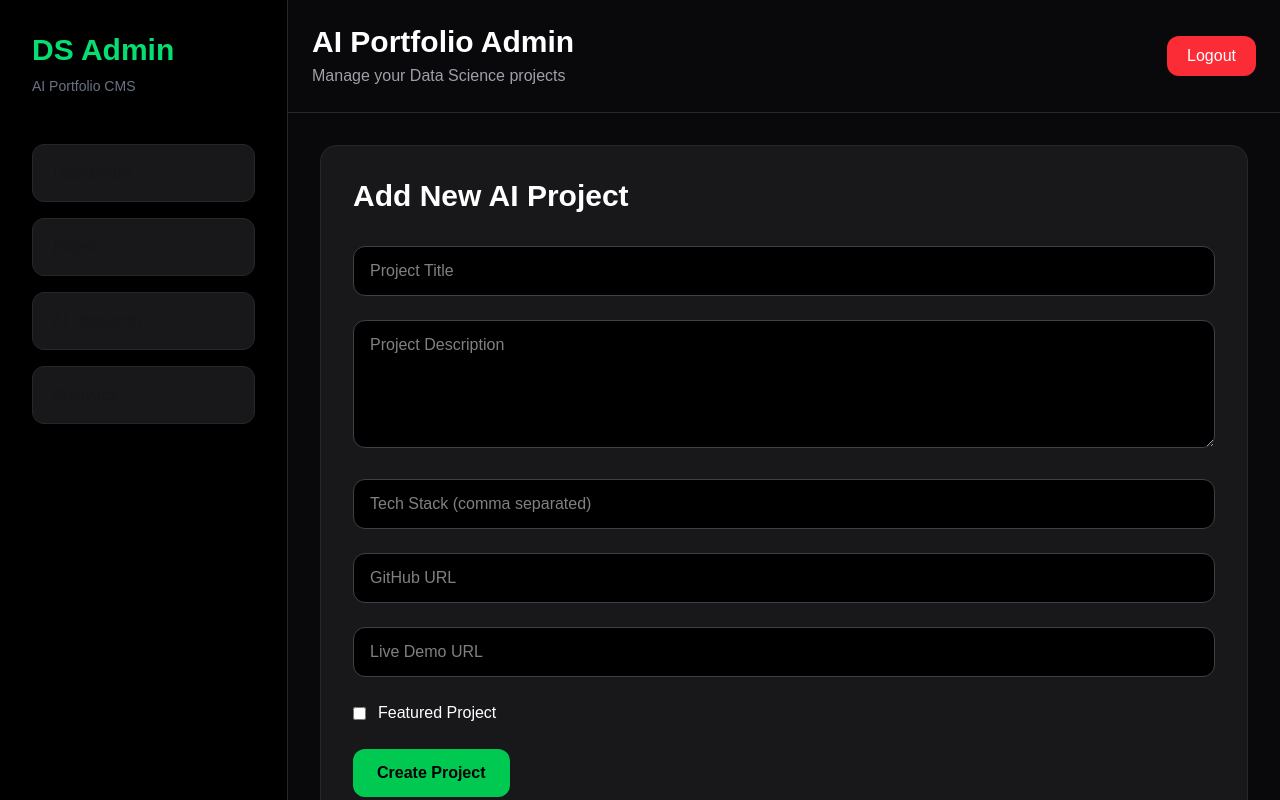
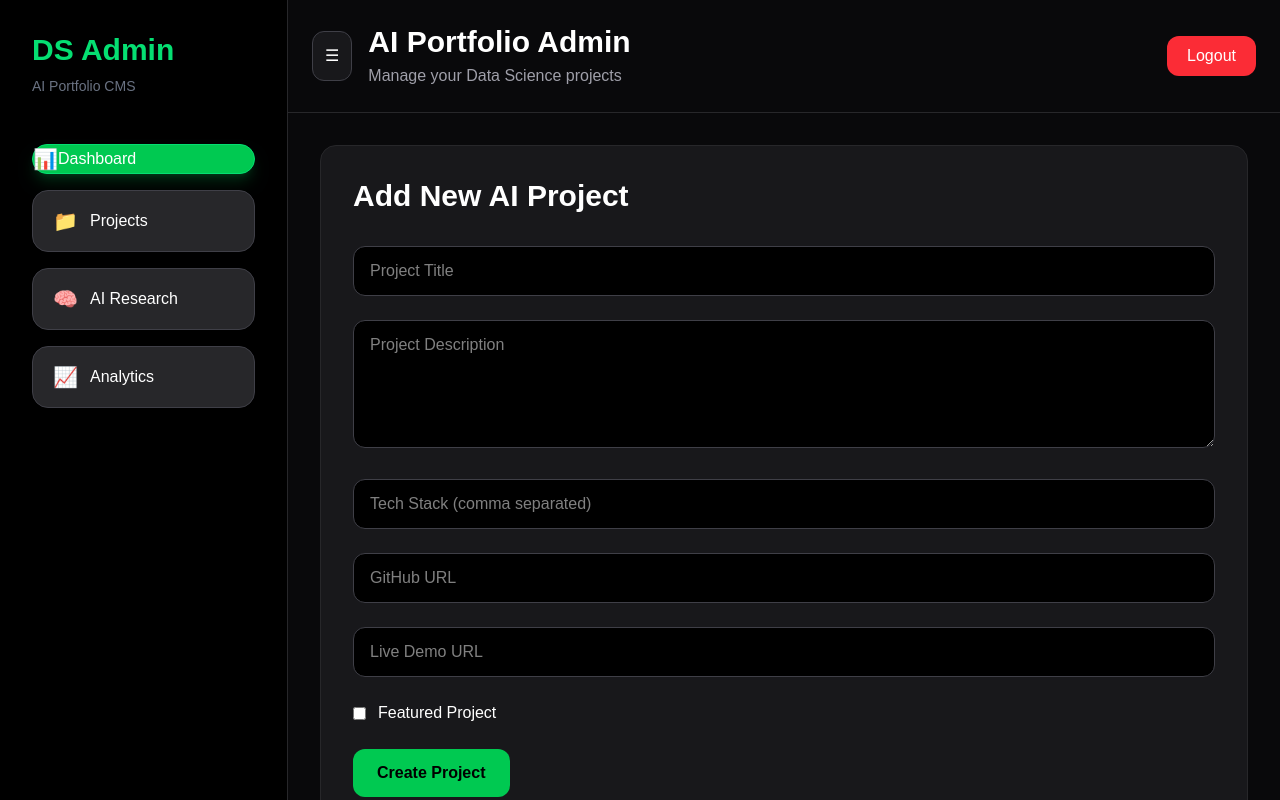
Before and after one commit to Madhu1234sudan/portfolio-frontend, a Next.js app: page /admin in a window 1280 px wide. Shown: the top 800 px of the page. Built offline with nearby package versions, Linux system fonts and the light colour scheme; no server answers; sample sign-in values are in the browser's storage.

Commit message:
Implemented collapsable admin sidebar and dashboard UI improvements

```diff
--- a/app/admin/page.tsx
+++ b/app/admin/page.tsx
@@ -1,6 +1,7 @@
 "use client";
 
 import { useEffect } from "react";
+import { useState } from "react";
 import { useRouter } from "next/navigation";
 
 import { jwtDecode } from "jwt-decode";
@@ -16,10 +17,12 @@ interface DecodedToken {
 
 export default function AdminPage() {
   const router = useRouter();
+  const [sidebarOpen, setSidebarOpen] =
+          useState(true);
 
   useEffect(() => {
     const token =
-      localStorage.getItem("adminToken");
+      sessionStorage.getItem("adminToken");
 
     if (!token) {
       router.push("/admin/login");
@@ -34,15 +37,15 @@ export default function AdminPage() {
         Date.now() / 1000;
 
       if (decoded.exp < currentTime) {
-        localStorage.removeItem(
+        sessionStorage.removeItem(
           "adminToken"
         );
 
         router.push("/admin/login");
       }
 
-    } catch (error) {
-      localStorage.removeItem(
+    } catch{
+      sessionStorage.removeItem(
         "adminToken"
       );
 
@@ -54,11 +57,12 @@ export default function AdminPage() {
   return (
     <main className="flex bg-zinc-950 min-h-screen">
 
-      <AdminSidebar />
+      <AdminSidebar sidebarOpen = {sidebarOpen}/>
 
       <div className="flex-1">
 
-        <AdminHeader />
+        <AdminHeader sidebarOpen={sidebarOpen}
+                     setSidebarOpen={setSidebarOpen} />
 
         <div className="p-8 space-y-8">
 
--- a/src/components/admin/AdminHeader.tsx
+++ b/src/components/admin/AdminHeader.tsx
@@ -2,7 +2,18 @@
 
 import { useRouter } from "next/navigation";
 
-export default function AdminHeader() {
+interface AdminHeaderProps {
+  sidebarOpen: boolean;
+
+  setSidebarOpen:
+    React.Dispatch<
+      React.SetStateAction<boolean>
+      >;
+}
+export default function AdminHeader({
+  sidebarOpen,
+  setSidebarOpen,
+}: AdminHeaderProps) {
   const router = useRouter();
 
   const handleLogout = () => {
@@ -16,7 +27,19 @@ export default function AdminHeader() {
   return (
     <header className="flex items-center justify-between p-6 border-b border-zinc-800 bg-zinc-950">
 
+      <div className="flex items-center gap-4">
+
+  <button
+    onClick={() =>
+      setSidebarOpen(!sidebarOpen)
+    }
+    className="bg-zinc-900 hover:bg-zinc-800 transition-all p-3 rounded-xl border border-zinc-700 text-white"
+  >
+    ☰
+  </button>
+
   <div>
+
     <h1 className="text-3xl font-bold text-white">
       AI Portfolio Admin
     </h1>
@@ -24,6 +47,9 @@ export default function AdminHeader() {
     <p className="text-zinc-400 mt-1">
       Manage your Data Science projects
     </p>
+
+  </div>
+
 </div>
 
       <button
--- a/src/components/admin/AdminSidebar.tsx
+++ b/src/components/admin/AdminSidebar.tsx
@@ -1,33 +1,121 @@
-export default function AdminSidebar() {
+interface AdminSidebarProps{
+  sidebarOpen : boolean;
+}
+export default function AdminSidebar({
+  sidebarOpen,
+}: AdminSidebarProps )
+{
+  const activeSection =
+    "Dashboard";
   return (
-    <aside className="w-72 bg-black border-r border-zinc-800 min-h-screen p-8">
+    <aside className={`bg-black border-r border-zinc-800 min-h-screen p-8 transition-all duration-300 ${
+      sidebarOpen
+      ? "w-72"
+      : "w-24"
+    }`}>
 
-      <div className="mb-12">
-        <h1 className="text-3xl font-black text-green-400">
+      <div className="mb-12 overflow-hidden">
+
+  <h1
+    className={`font-black text-green-400 transition-all duration-300 ${
+      sidebarOpen
+        ? "text-3xl opacity-100"
+        : "text-0 opacity-0 hidden"
+    }`}
+  >
     DS Admin
   </h1>
 
+  {sidebarOpen && (
     <p className="text-gray-500 text-sm mt-2">
       AI Portfolio CMS
     </p>
+  )}
+
 </div>
 
       <nav className="space-y-4">
 
-        <button className="w-full text-left bg-zinc-900 hover:bg-zinc-800 transition-all px-5 py-4 rounded-xl border border-zinc-800">
+        <button
+  className={`w-full flex items-center transition-all rounded-2xl border text-white ${
+    activeSection === "Dashboard"
+      ? "bg-green-500 text-black border-green-400 shadow-lg shadow-green-500/20"
+      : sidebarOpen
+      ? "bg-zinc-800 hover:bg-zinc-700 border-zinc-700 px-5 py-4 justify-start gap-3"
+      : "bg-zinc-900 hover:bg-zinc-800 border-zinc-800 w-14 h-14 mx-auto justify-center"
+  }`}
+>
+
+  <span className="text-xl">
+    📊
+  </span>
+
+  {sidebarOpen && (
+    <span className="font-medium">
       Dashboard
+    </span>
+  )}
+
 </button>
 
-        <button className="w-full text-left bg-zinc-900 hover:bg-zinc-800 transition-all px-5 py-4 rounded-xl border border-zinc-800">
+        <button
+  className={`w-full flex items-center transition-all rounded-2xl border text-white ${
+    sidebarOpen
+      ? "bg-zinc-800 hover:bg-zinc-700 border-zinc-700 px-5 py-4 justify-start gap-3"
+      : "bg-zinc-900 hover:bg-zinc-800 border-zinc-800 w-14 h-14 mx-auto justify-center"
+  }`}
+>
+
+  <span className="text-xl">
+    📁
+  </span>
+
+  {sidebarOpen && (
+    <span className="font-medium">
       Projects
+    </span>
+  )}
+
 </button>
 
-        <button className="w-full text-left bg-zinc-900 hover:bg-zinc-800 transition-all px-5 py-4 rounded-xl border border-zinc-800">
+        <button
+  className={`w-full flex items-center transition-all rounded-2xl border text-white ${
+    sidebarOpen
+      ? "bg-zinc-800 hover:bg-zinc-700 border-zinc-700 px-5 py-4 justify-start gap-3"
+      : "bg-zinc-900 hover:bg-zinc-800 border-zinc-800 w-14 h-14 mx-auto justify-center"
+  }`}
+>
+
+  <span className="text-xl">
+    🧠
+  </span>
+
+  {sidebarOpen && (
+    <span className="font-medium">
       AI Research
+    </span>
+  )}
+
 </button>
 
-        <button className="w-full text-left bg-zinc-900 hover:bg-zinc-800 transition-all px-5 py-4 rounded-xl border border-zinc-800">
+        <button
+  className={`w-full flex items-center transition-all rounded-2xl border text-white ${
+    sidebarOpen
+      ? "bg-zinc-800 hover:bg-zinc-700 border-zinc-700 px-5 py-4 justify-start gap-3"
+      : "bg-zinc-900 hover:bg-zinc-800 border-zinc-800 w-14 h-14 mx-auto justify-center"
+  }`}
+>
+
+  <span className="text-xl">
+    📈
+  </span>
+
+  {sidebarOpen && (
+    <span className="font-medium">
       Analytics
+    </span>
+  )}
+
 </button>
 
       </nav>
```
Lines whose indentation alone changed are shown as unchanged.
